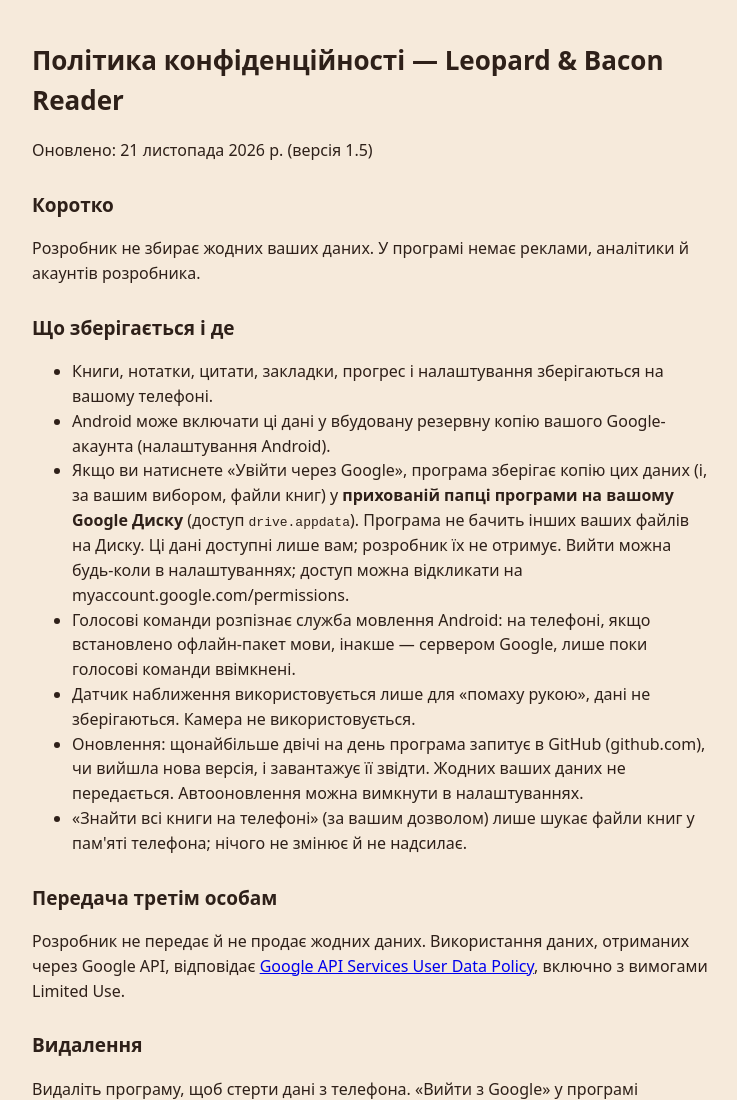
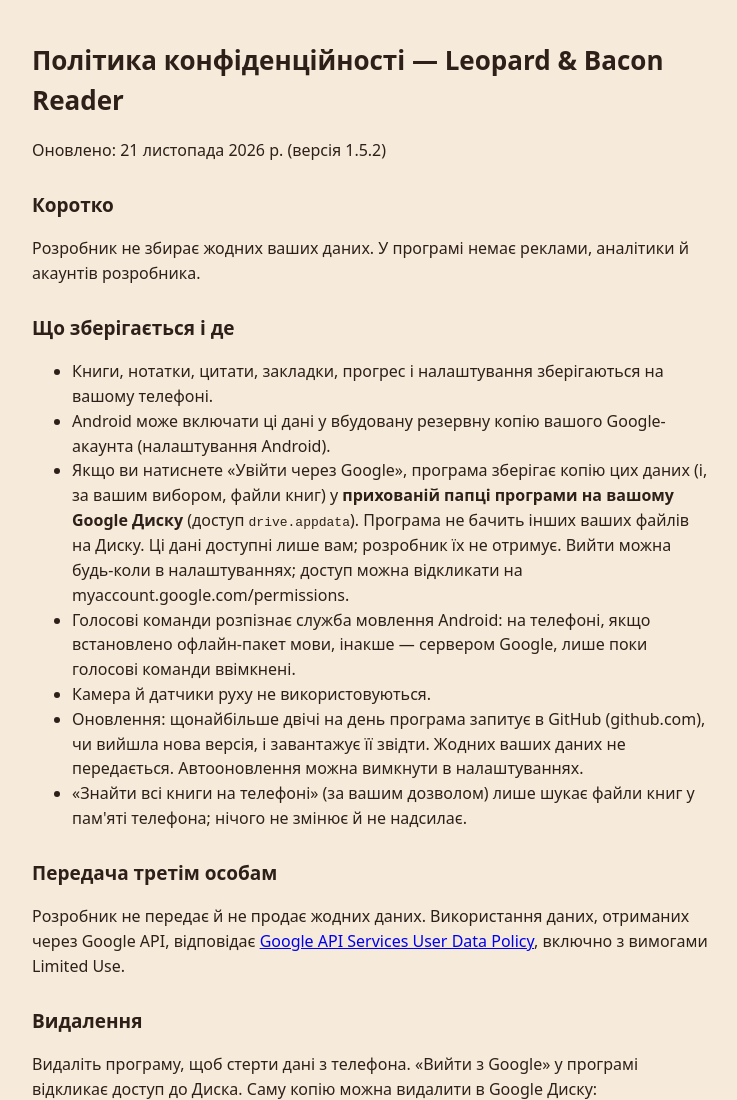
Before and after one commit to EvheniyZl/leopard-bacon, a plain HTML site: page privacy.html in a window 1280 px wide. Shown: the top 1100 px of the page, without its empty margins (268-1005 px from the left). Drawn offline with Linux system fonts and the light colour scheme.

Commit message:
Privacy: no sensors used (wave removed)

```diff
--- a/privacy.html
+++ b/privacy.html
@@ -1,7 +1,7 @@
 <!doctype html><html lang="uk"><head><meta charset="utf-8"><meta name="viewport" content="width=device-width,initial-scale=1"><title>Privacy policy – Leopard &amp; Bacon Reader</title>
 <style>body{font-family:system-ui,sans-serif;max-width:680px;margin:40px auto;padding:0 16px;background:#f6eadb;color:#2e2019;line-height:1.55}h1{font-size:26px}h2{font-size:19px;margin-top:28px}</style></head>
 <body><h1>Політика конфіденційності — Leopard &amp; Bacon Reader</h1>
-<p>Оновлено: 21 листопада 2026 р. (версія 1.5)</p>
+<p>Оновлено: 21 листопада 2026 р. (версія 1.5.2)</p>
 <h2>Коротко</h2>
 <p>Розробник не збирає жодних ваших даних. У програмі немає реклами, аналітики й акаунтів розробника.</p>
 <h2>Що зберігається і де</h2>
@@ -10,7 +10,7 @@
 <li>Android може включати ці дані у вбудовану резервну копію вашого Google-акаунта (налаштування Android).</li>
 <li>Якщо ви натиснете «Увійти через Google», програма зберігає копію цих даних (і, за вашим вибором, файли книг) у <b>прихованій папці програми на вашому Google Диску</b> (доступ <code>drive.appdata</code>). Програма не бачить інших ваших файлів на Диску. Ці дані доступні лише вам; розробник їх не отримує. Вийти можна будь-коли в налаштуваннях; доступ можна відкликати на myaccount.google.com/permissions.</li>
 <li>Голосові команди розпізнає служба мовлення Android: на телефоні, якщо встановлено офлайн-пакет мови, інакше — сервером Google, лише поки голосові команди ввімкнені.</li>
-<li>Датчик наближення використовується лише для «помаху рукою», дані не зберігаються. Камера не використовується.</li> <li>Оновлення: щонайбільше двічі на день програма запитує в GitHub (github.com), чи вийшла нова версія, і завантажує її звідти. Жодних ваших даних не передається. Автооновлення можна вимкнути в налаштуваннях.</li> <li>«Знайти всі книги на телефоні» (за вашим дозволом) лише шукає файли книг у пам'яті телефона; нічого не змінює й не надсилає.</li>
+<li>Камера й датчики руху не використовуються.</li> <li>Оновлення: щонайбільше двічі на день програма запитує в GitHub (github.com), чи вийшла нова версія, і завантажує її звідти. Жодних ваших даних не передається. Автооновлення можна вимкнути в налаштуваннях.</li> <li>«Знайти всі книги на телефоні» (за вашим дозволом) лише шукає файли книг у пам'яті телефона; нічого не змінює й не надсилає.</li>
 </ul>
 <h2>Передача третім особам</h2>
 <p>Розробник не передає й не продає жодних даних. Використання даних, отриманих через Google API, відповідає <a href="https://developers.google.com/terms/api-services-user-data-policy">Google API Services User Data Policy</a>, включно з вимогами Limited Use.</p>
@@ -20,5 +20,5 @@
 <p>Питання — через сторінку проєкту на GitHub.</p>
 <hr>
 <h1>Privacy policy (English)</h1>
-<p>The developer collects no data. No ads, no analytics, no developer accounts. Books, notes, bookmarks, progress and settings stay on your phone; Android may include them in your device's Google backup. If you choose “Sign in with Google”, the app stores a copy of this data (and optionally book files) in the hidden app-data folder of <b>your own</b> Google Drive (<code>drive.appdata</code> scope); it cannot see other Drive files and the developer never receives it. Voice commands use Android's speech service (on-device if available, otherwise Google). The proximity sensor is used only for the hand-wave gesture; nothing is stored. Up to twice a day the app asks GitHub whether a new version exists and downloads it from there; no personal data is sent, and this can be turned off. "Find all books on the phone" (with your permission) only looks for book files on the device. No data is shared or sold. Use of information received from Google APIs adheres to the Google API Services User Data Policy, including the Limited Use requirements. Uninstall the app to delete local data. “Sign out of Google” in the app revokes Drive access; to delete the Drive copy, open Google Drive → Settings → Manage apps → Leopard &amp; Bacon → Delete hidden app data.</p>
+<p>The developer collects no data. No ads, no analytics, no developer accounts. Books, notes, bookmarks, progress and settings stay on your phone; Android may include them in your device's Google backup. If you choose “Sign in with Google”, the app stores a copy of this data (and optionally book files) in the hidden app-data folder of <b>your own</b> Google Drive (<code>drive.appdata</code> scope); it cannot see other Drive files and the developer never receives it. Voice commands use Android's speech service (on-device if available, otherwise Google). The camera and motion sensors are not used. Up to twice a day the app asks GitHub whether a new version exists and downloads it from there; no personal data is sent, and this can be turned off. "Find all books on the phone" (with your permission) only looks for book files on the device. No data is shared or sold. Use of information received from Google APIs adheres to the Google API Services User Data Policy, including the Limited Use requirements. Uninstall the app to delete local data. “Sign out of Google” in the app revokes Drive access; to delete the Drive copy, open Google Drive → Settings → Manage apps → Leopard &amp; Bacon → Delete hidden app data.</p>
 </body></html>
```
